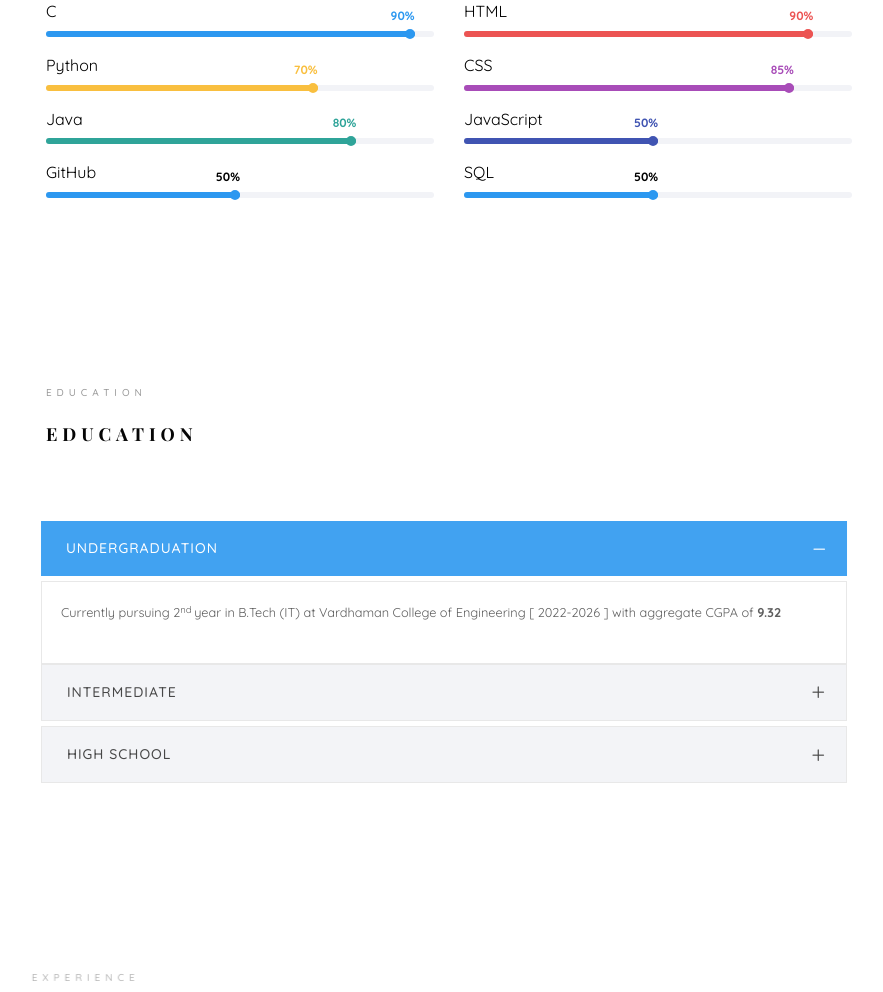
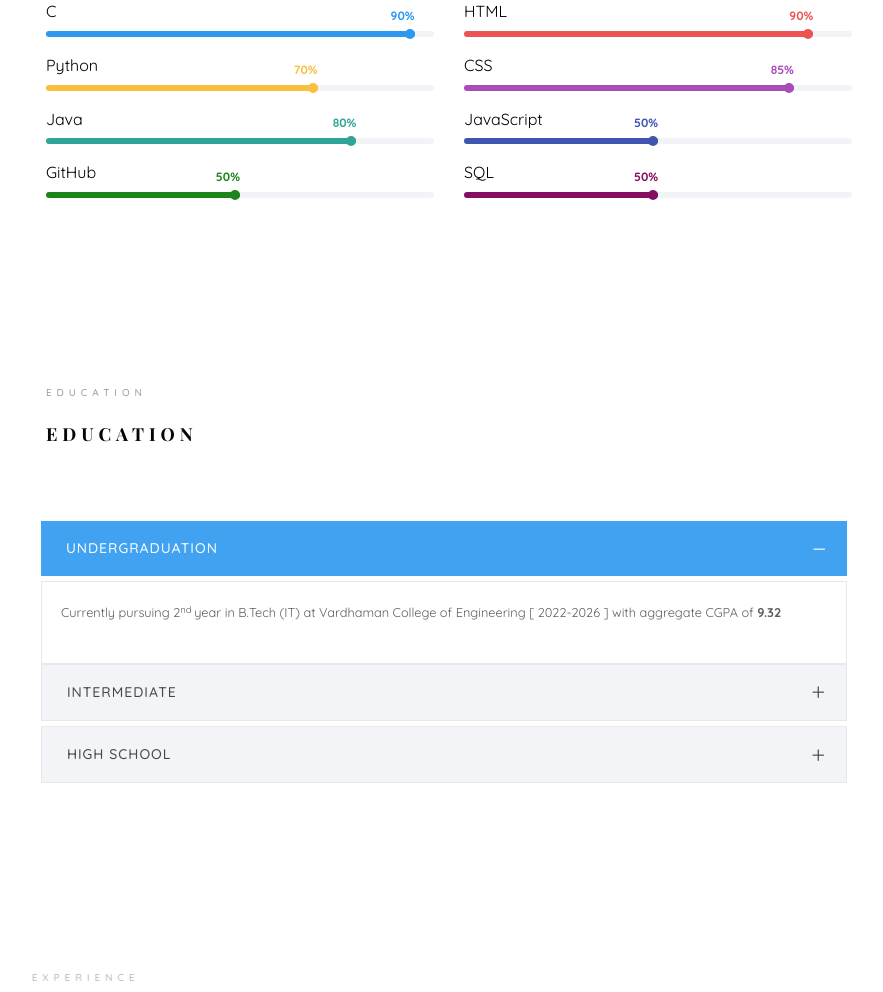
Before and after one commit to nikhil0601/My-Portfolio, a plain HTML site: page index.html in a window 1280 px wide. Shown: the part 1892-2884 px from the top of the page, without its empty margins (341-1224 px from the left). Drawn offline with nearby package versions, Linux system fonts and the light colour scheme; files whose address does not match are found by name; a web font is replaced by a local one.

Commit message:
style.css

```diff
--- a/css/style.css
+++ b/css/style.css
@@ -807,6 +807,20 @@ body.offcanvas {
       background: #4054b2; }
     .progress-bar.color-6 span {
       color: #4054b2; }
+  .progress-bar.color-7 {
+      background: #1b851b; }
+    .progress-bar.color-7:after {
+      background: #1b851b; }
+    .progress-bar.color-7 span {
+        color: #1b851b;
+      }
+      .progress-bar.color-8 {
+        background: #860e60; }
+      .progress-bar.color-8:after {
+        background:#860e60; }
+      .progress-bar.color-8 span {
+        color: #860e60;
+      }
 
 .colorlib-feature {
   text-align: left;
```
